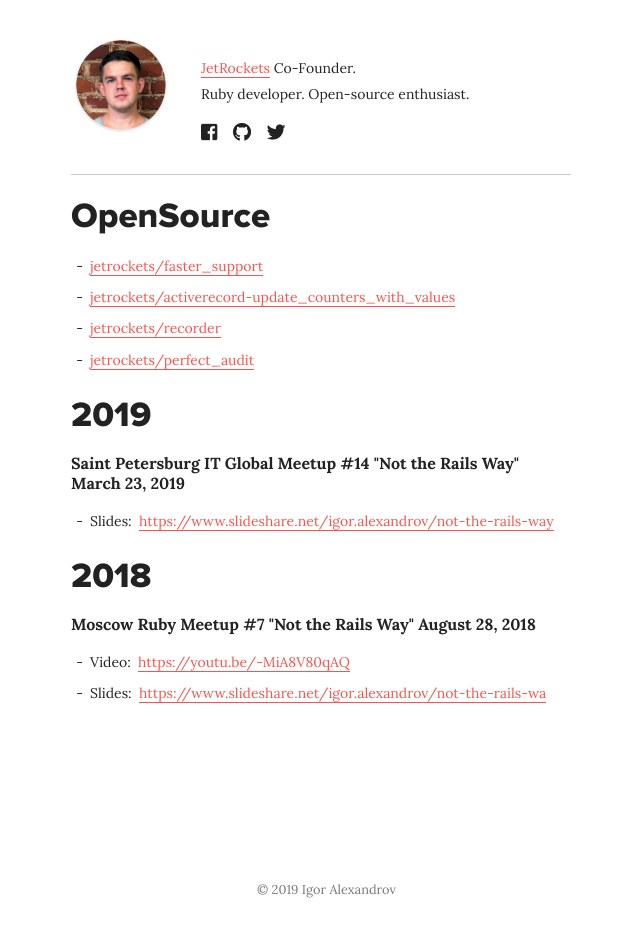
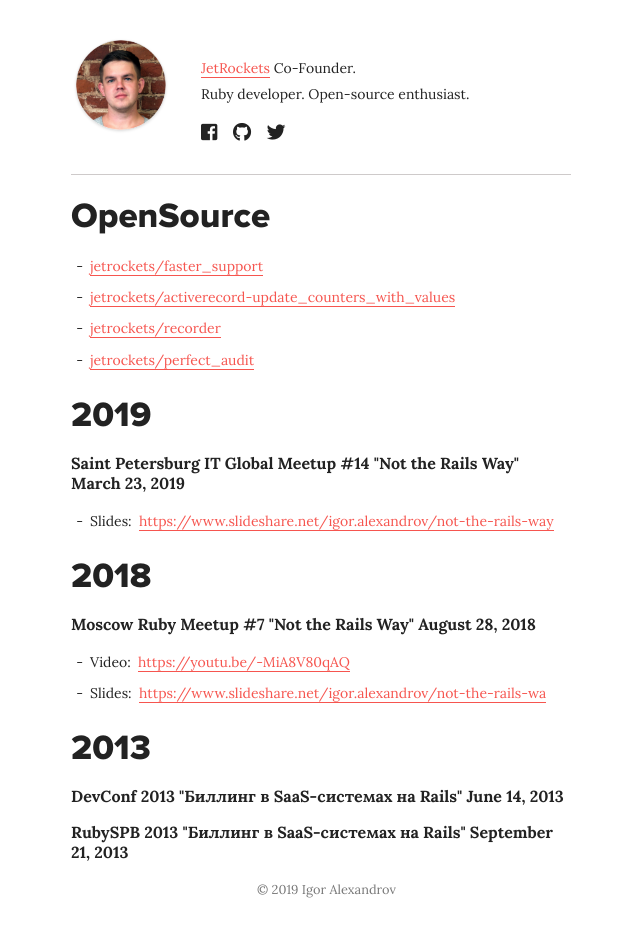
Before and after one commit to igor-alexandrov/igor-alexandrov.github.io, a Jekyll site: the page built from index.html, in a window 1280 px wide. Shown: the whole page, without its empty margins (319-959 px from the left). Built offline with Jekyll 4.4.1, drawn with Linux system fonts in a browser that asks for light colours; before the commit the page ends 900 px from its top, so only the background shows below that.

Commit message:
Updated conferences

```diff
--- a/index.html
+++ b/index.html
@@ -53,4 +53,8 @@ layout: default
       </a>
     </li>
   </ul>
+
+  <h2 class="h2">2013</h2>
+  <h3>DevConf 2013 "Биллинг в SaaS-системах на Rails" June 14, 2013</h3>
+  <h3>RubySPB 2013 "Биллинг в SaaS-системах на Rails" September 21, 2013</h3>
 </section>
```
